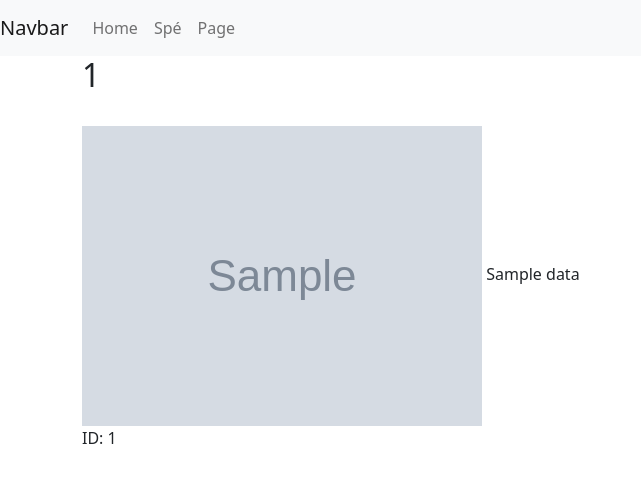
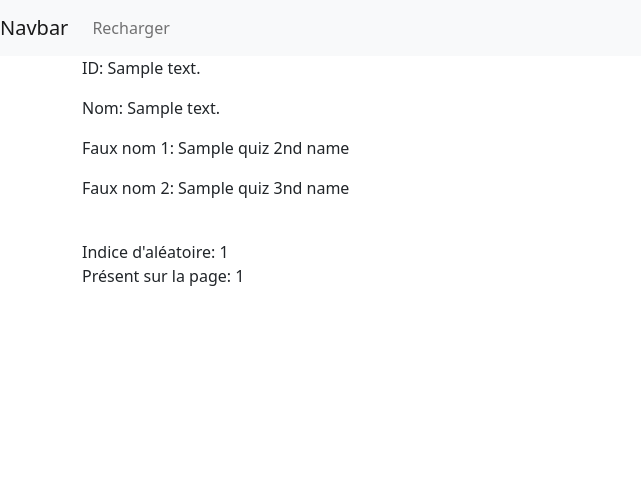
Before and after one commit to dimitrivergoz/DisneyQuiz, a Flask app: template templates/page.html in a window 1280 px wide. Shown: the top 483 px of the page, without its empty margins (0-641 px from the left). Run offline with Flask 2, Linux system fonts and the light colour scheme; the template is opened without the code that fills it: most values are stand-ins (such as "Sample title", 1, 10 or a date in 2020); grey boxes marked "Sample" are stand-in pictures; parts of the project's set-up code (start-up, migrations or seed data) failed here and were passed over.

Commit message:
Gros changements avec 1 seule page, génération sur n'importe laquelle des pages

```diff
--- a/app.py
+++ b/app.py
@@ -9,50 +9,35 @@
 data = json.loads(response.content)
 
 
-
-list_id = []
-for i in data['data']:
-    list_id.append(i['_id'])
-
-list_name = []
-for i in data['data']:
-    list_name.append(i['name'])
-
-
-def create_link(id):
-    lien = "https://api.disneyapi.dev/characters"+str(id)
-    return lien
-
-#148 pages
 @app.route('/', methods=['GET'])
 def index():
-    lien = "https://api.disneyapi.dev/characters"
-    req = requests.get(lien)#?page=100
-    data = json.loads(req.content)
-    return render_template('home.html', data=data['data'], req=lien)
-
-#Zone de tests pour afficher un élément spécifique
-@app.route('/spe/', methods=['GET'])
-def spe():
-    random_number = random.choice(list_id)
-    random_ajout = random.randint(0,5)
-
-    id = random_number
-    response = requests.get('https://api.disneyapi.dev/characters/'+str(id))
-    data = json.loads(response.content)
-    return render_template('spe.html', name=data['name'], url=data['imageUrl'],data=data,list_name=list_name, list_id=list_id,random_ajout=random_ajout, random_number=random_number)
-
-
-
-@app.route('/page/', methods=['GET'])
-def page():
-    random_page = random.randint(0,149)
+    random_page = random.randint(0,148)
     response = requests.get('https://api.disneyapi.dev/characters?page='+str(random_page))
     data = json.loads(response.content)
     list_id = []
+    list_name = []
+    list_url = []
     for i in data['data']:
-        list_id.append(i['name'])
-    return render_template('page.html', list_id=data )
+        list_id.append(i['_id'])
+        list_name.append(i['name'])
+        try:
+            list_url.append(i['imageUrl'])
+        except KeyError:
+            list_url.append('#')
+    aleatoire_number = random.randint(0,len(list_id))
+    for_false_name_aleatoire_number = random.randint(0,len(list_id))
+    #On vérifie que les 2 nombres générés ne sont pas indiques, de plus, on verifie qu'ils soient pas "out of range"
+    if for_false_name_aleatoire_number == aleatoire_number:
+        if for_false_name_aleatoire_number > len(list_id):
+            for_false_name_aleatoire_number/=2
+        else:
+            for_false_name_aleatoire_number-1
+    id_choisi = list_id[aleatoire_number]
+    name_choisi = list_name[aleatoire_number]
+    quiz_2nd_name = list_name[for_false_name_aleatoire_number]
+    quiz_3nd_name = list_name[-for_false_name_aleatoire_number]
+    url_choisi = list_url[aleatoire_number]
+    return render_template('page.html', id_choisi=id_choisi,list_url=url_choisi,quiz_2nd_name=quiz_2nd_name,quiz_3nd_name=quiz_3nd_name,  name_choisi=name_choisi,aleatoire_number=aleatoire_number,random_page=random_page)
 
 
 if __name__ == '__main__':
--- a/templates/includes/_navbar.html
+++ b/templates/includes/_navbar.html
@@ -6,12 +6,8 @@
     <div class="collapse navbar-collapse" id="navbarNav">
       <ul class="navbar-nav">
         <li class="nav-item active">
-          <a class="nav-link" href="/">Home</span></a>
-        </li>
-        <li class="nav-item">
-          <a class="nav-link" href="/spe/">Spé</a></li>
-          <a class="nav-link" href="/page/">Page</a>
-        </li>
+          <a class="nav-link" href="/">Recharger</span></a>
+          </li>
       </ul>
     </div>
   </nav>
--- a/templates/page.html
+++ b/templates/page.html
@@ -2,16 +2,13 @@
 
  {% block body %}
     <div>
-        <h2>{{page_id}}</h2>
-    </br>
-        {% for datas in list_id['data'] %}
-            {% if datas['_id'] != 7442  %}
-                <img src="{{datas['imageUrl']}}" alt="">
-                <span>{{datas['name']}}</span>
-                <p>ID: {{ datas['_id']}}</p>
-                <br>
-            {% endif %}
-        {% endfor %}
 
+    <p>ID: {{id_choisi}}</p>
+    <p>Nom: {{name_choisi}}</p>
+    <p>Faux nom 1: {{quiz_2nd_name}}</p>
+    <p>Faux nom 2: {{quiz_3nd_name}}</p>
+    <img src="{{list_url}}" alt="" max-width="400" width="400" srcset="">
+    <p>Indice d'aléatoire: {{aleatoire_number}}</br>
+        Présent sur la page: {{random_page}}</p>
     </div>
  {% endblock %}
```
